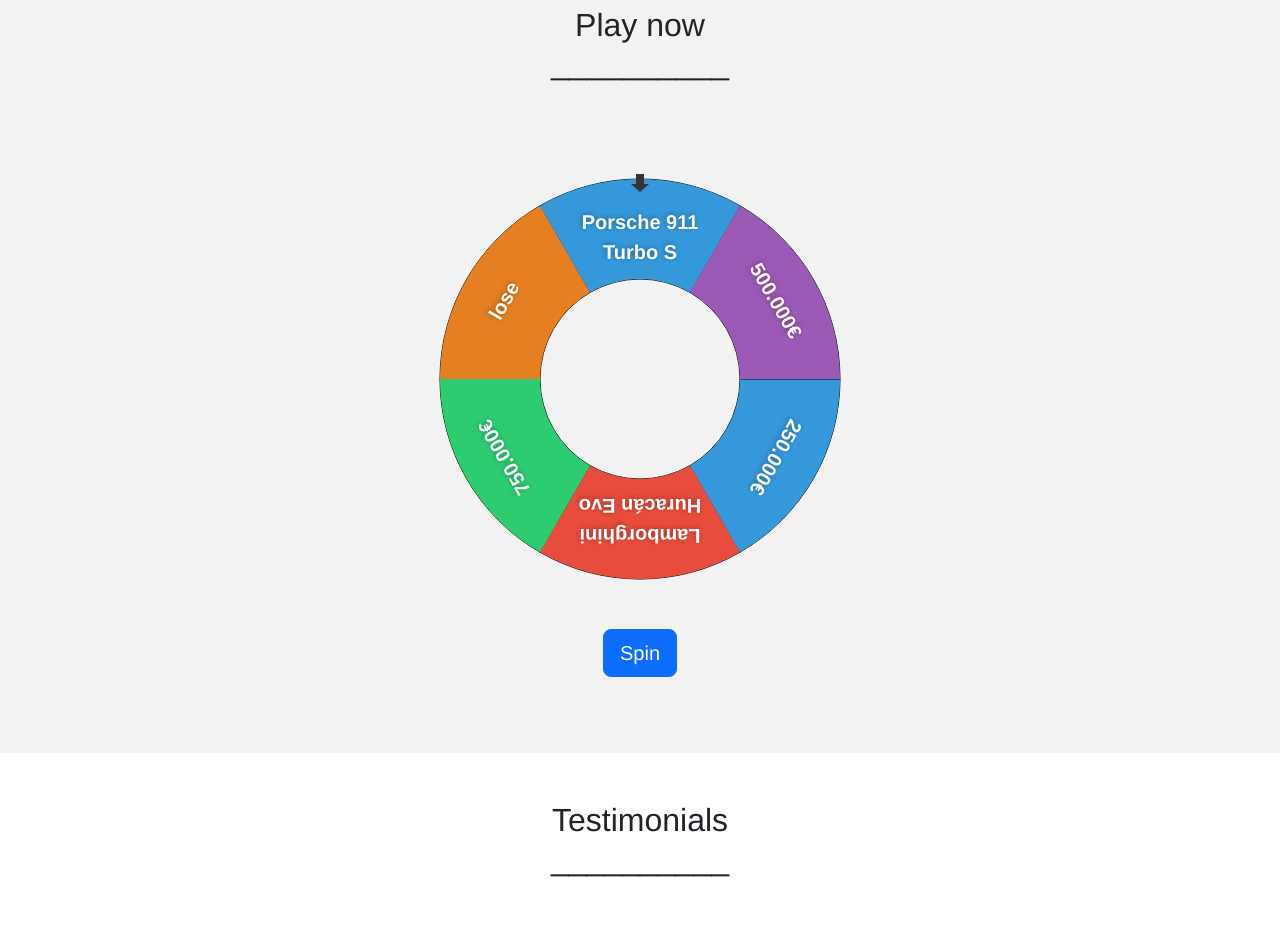
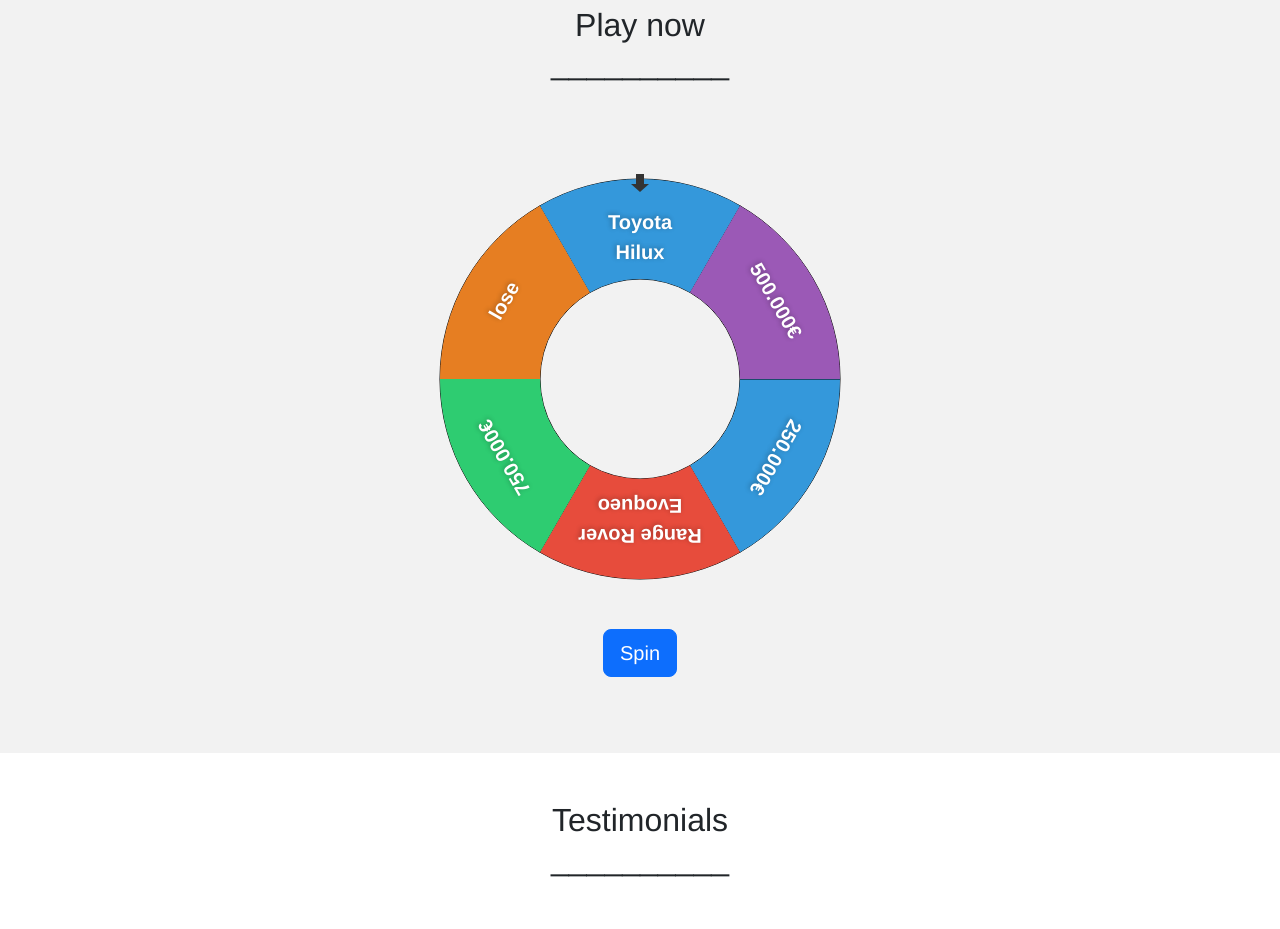
Before and after one commit to therocklotteryfoundation/loterygame, a plain HTML site: page index.html in a window 1280 px wide. Shown: the part 1060-1989 px from the top of the page. Drawn offline with nearby package versions, Linux system fonts and the light colour scheme.

Commit message:
Update index.html

```diff
--- a/index.html
+++ b/index.html
@@ -576,7 +576,7 @@
     <script src="https://cdn.jsdelivr.net/npm/bootstrap@5.3.0/dist/js/bootstrap.min.js"></script>
 
     <script>
-        const options = ["250.000€", "Lamborghini\nHuracán Evo", "750.000€", "lose", "Porsche 911\nTurbo S", "500.000€"];
+        const options = ["250.000€", "Range Rover\nEvoqueo", "750.000€", "lose", "Toyota\nHilux", "500.000€"];
         const colors = ['#3498db', '#e74c3c', '#2ecc71', '#e67e22', '#3498db', '#9b59b6', '#e74c3c', '#2ecc71'];
 
         let startAngle = 0;
```
